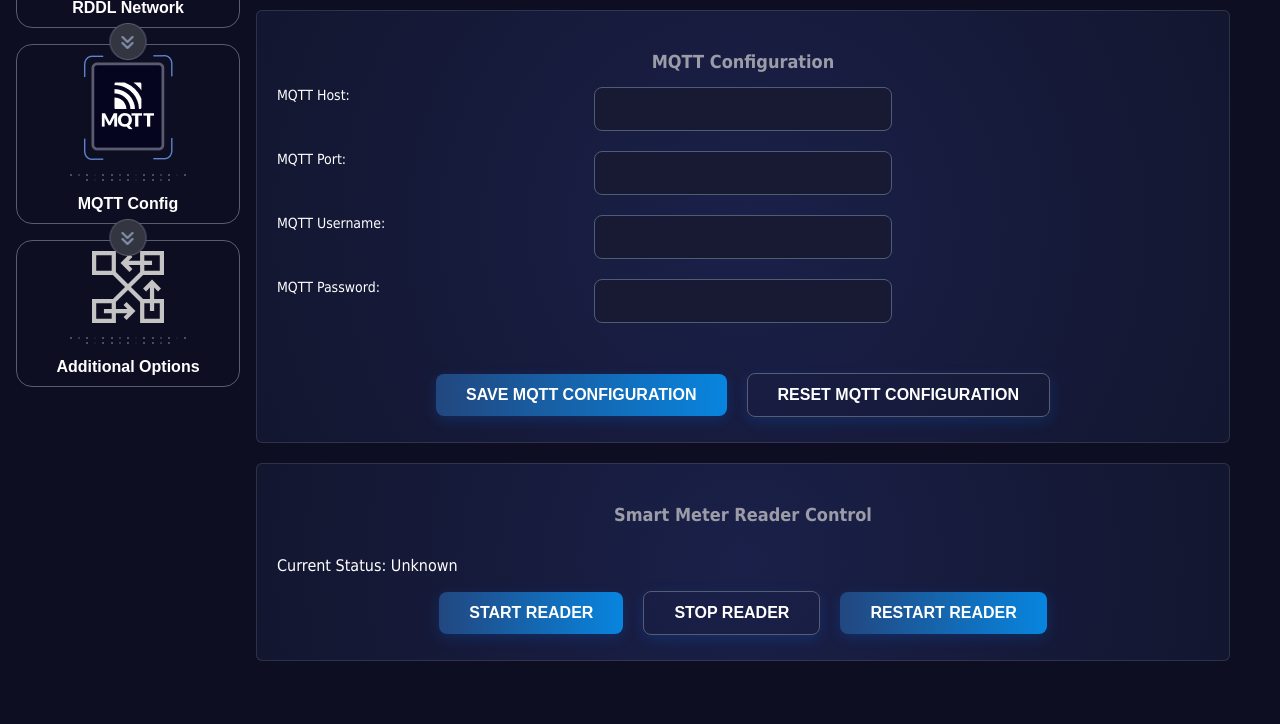
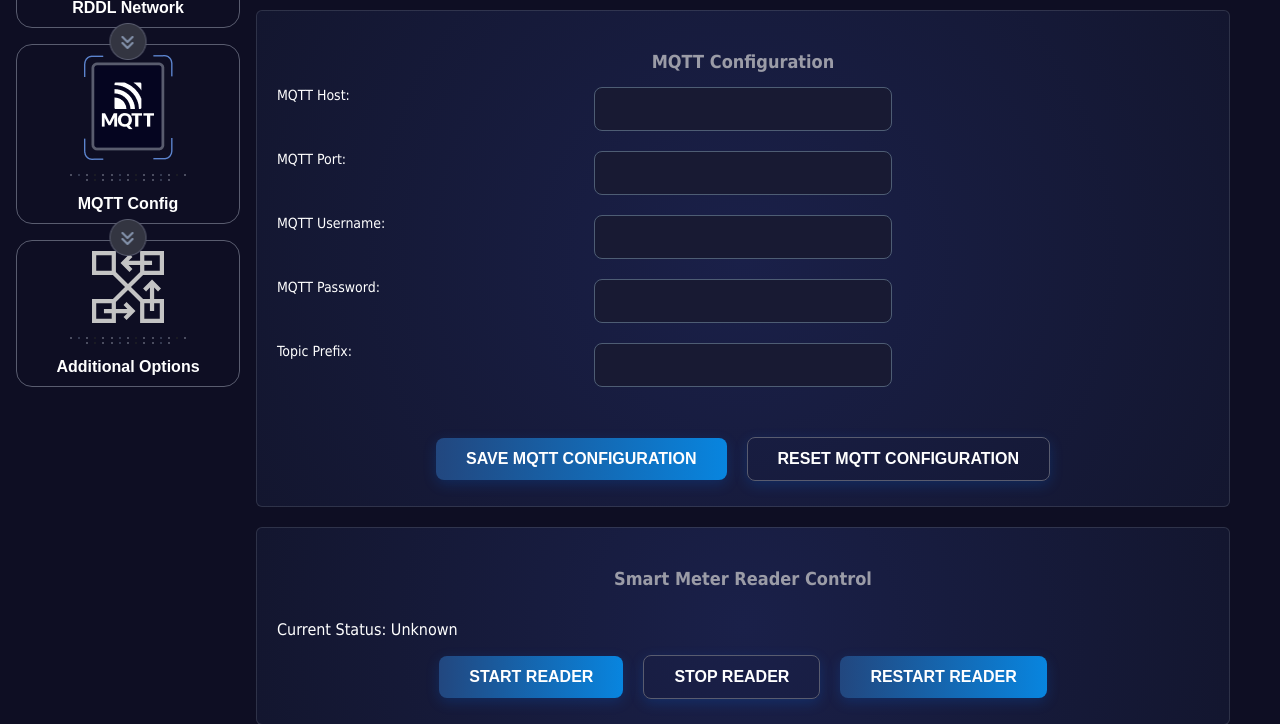
Before and after one commit to rddl-network/EnergyAgent, a FastAPI app: page /smart-meter-page in a window 1280 px wide. Shown: the part 373-1097 px from the top of the page. Run offline with FastAPI, Linux system fonts and the light colour scheme; data that the repository does not hold is empty; parts of the project's set-up code (start-up, migrations or seed data) failed here and were passed over.

Commit message:
Add topic config to the smart meter reader
Signed-off-by: cybnon <stefan.weber93@googlemail.com>

```diff
--- a/app/templates/SmartMeterConfig.html
+++ b/app/templates/SmartMeterConfig.html
@@ -45,6 +45,10 @@
                 <div class="form-input">
                     <label for="mqttPassword">MQTT Password:</label>
                     <input type="password" id="mqttPassword" name="password">
+                </div>
+                <div class="form-input">
+                    <label for="topic_prefix">Topic Prefix:</label>
+                    <input type="text" id="topic_prefix" name="topic_prefix">
                 </div>
                 <div class="buttons">
                     <button type="button" class="btn" onclick="saveMqttConfig()">Save MQTT Configuration</button>
@@ -125,6 +129,7 @@
             document.getElementById('mqttPort').value = currentMqttConfig.port || '';
             document.getElementById('mqttUsername').value = currentMqttConfig.username || '';
             document.getElementById('mqttPassword').value = currentMqttConfig.password || '';
+            document.getElementById('topic_prefix').value = currentMqttConfig.topic_prefix || '';
         }
     }
 
@@ -245,6 +250,7 @@
                     document.getElementById('mqttPort').value = '';
                     document.getElementById('mqttUsername').value = '';
                     document.getElementById('mqttPassword').value = '';
+                    document.getElementById('topic_prefix').value = '';
                     // Fetch the updated (empty) configuration
                     fetchMqttConfig();
                 } else {
```
